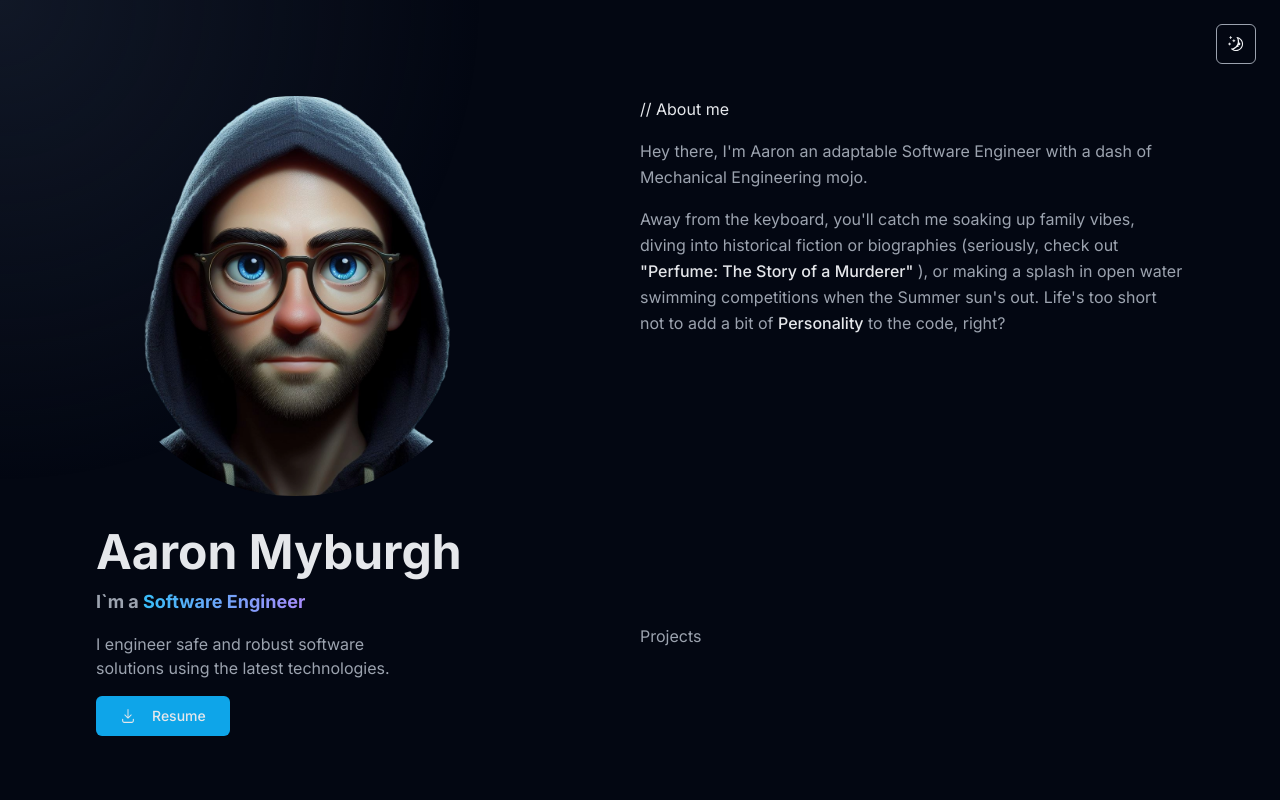
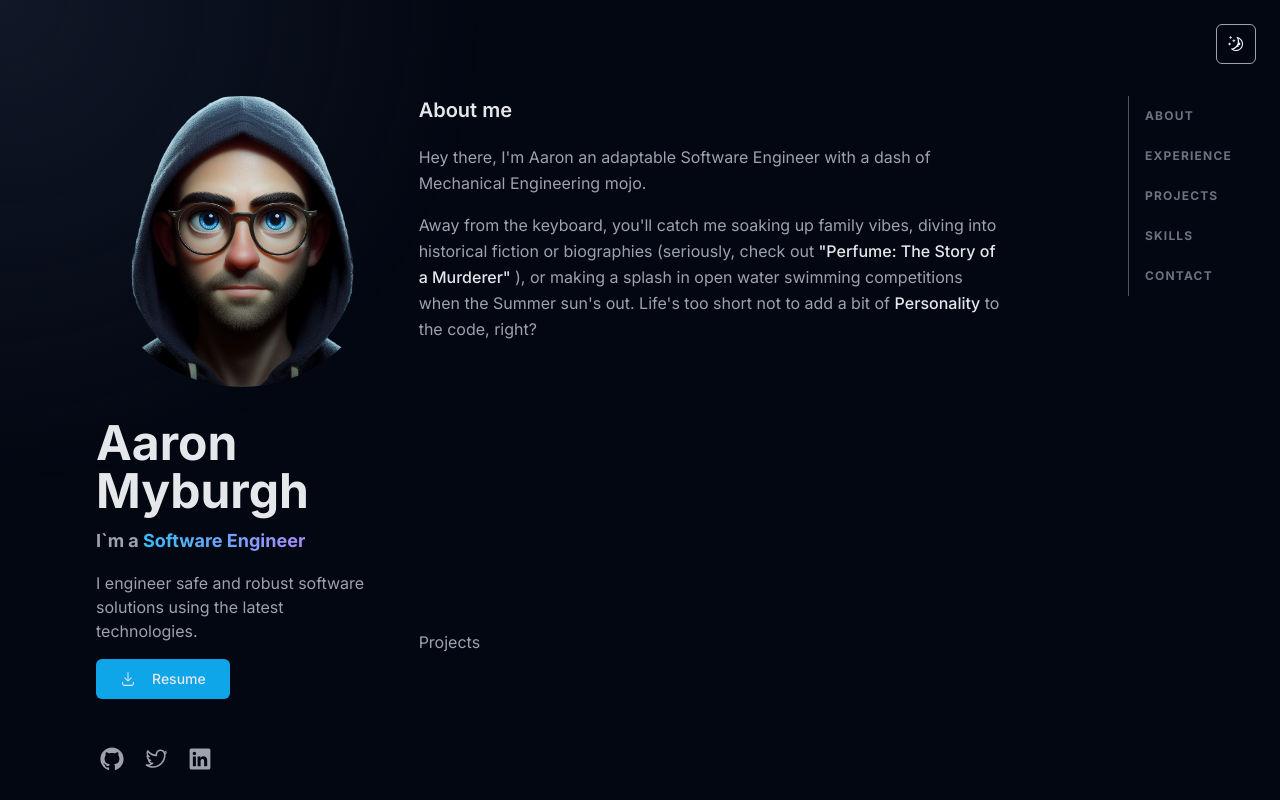
Before and after one commit to amyburgh/my-site, a Next.js app: page / in a window 1280 px wide. Shown: the top 800 px of the page. Built offline with nearby package versions, Linux system fonts and the light colour scheme.

Commit message:
Refactor page layout and add navigation

```diff
--- a/app/page.tsx
+++ b/app/page.tsx
@@ -1,16 +1,25 @@
 import Aside from '@/components/Aside';
 import Main from '@/components/Main';
+import Nav from '@/components/Nav';
 
 export default function Home() {
   return (
     <>
-      <div className='relative mx-auto flex h-[3000px] min-h-screen max-w-screen-xl flex-col px-6 py-12 md:flex-row md:px-12 md:py-20 lg:px-24 lg:py-24'>
-        <div className='w-1/2'>
-          <Aside />
+      {/* <div className='relative mx-auto flex h-[3000px] min-h-screen max-w-screen-2xl flex-col px-6 py-12 md:flex-row md:px-12 md:py-20 lg:px-24 lg:py-24'> */}
+      <div className='relative mx-auto flex h-[3000px] min-h-screen max-w-screen-xl'>
+        <div className='flex gap-8 px-24 py-24'>
+          <div className='w-2/6'>
+            <Aside />
+          </div>
+          <div className='w-4/6'>
+            <Main />
+          </div>
         </div>
-        <div className='w-1/2'>
-          <Main />
-        </div>
+        <aside className='hidden lg:block'>
+          <div className='sticky top-0 px-8 pt-24'>
+            <Nav />
+          </div>
+        </aside>
       </div>
     </>
   );
--- a/components/About.tsx
+++ b/components/About.tsx
@@ -1,5 +1,6 @@
 import React from 'react';
 import Personality from './Personality';
+import { Link2Icon } from '@radix-ui/react-icons';
 
 const About: React.FC = () => {
   return (
@@ -8,7 +9,25 @@ const About: React.FC = () => {
       className='mb-16 scroll-mt-16 md:mb-24 lg:mb-36 lg:scroll-mt-24'
       aria-label='about me'
     >
-      <h1 className='mb-4 text-gray-200'>{'// About me'}</h1>
+      {/* <h1 className='mb-4 text-gray-200'>{'// About me'}</h1> */}
+
+      <h3
+        className='not-prose mb-5 flex whitespace-pre-wrap text-xl font-semibold text-gray-200'
+        id='setting-the-maximum-width'
+      >
+        <a
+          className='group relative border-none lg:-ml-2 lg:pl-2'
+          href='#setting-the-maximum-width'
+        >
+          <div className='absolute -ml-8 hidden items-center border-0 opacity-0 group-hover:opacity-100 group-focus:opacity-100 lg:flex'>
+            <div className='flex h-6 w-6 items-center justify-center rounded-md text-slate-400 shadow-sm ring-1 ring-slate-900/5 hover:text-slate-700 hover:shadow hover:ring-slate-900/10 dark:bg-slate-700 dark:text-slate-300 dark:shadow-none dark:ring-0'>
+              <Link2Icon className='' aria-hidden='true' />
+            </div>
+          </div>
+          About me
+        </a>
+      </h3>
+
       <p className='mb-4'>
         Hey there, I&apos;m Aaron an adaptable Software Engineer with a dash of
         Mechanical Engineering mojo.
--- a/components/Aside.tsx
+++ b/components/Aside.tsx
@@ -1,6 +1,5 @@
 import React from 'react';
 import ProfileImage from './ProfileImage';
-import Nav from './Nav';
 import Socials from './Socials';
 import { Button } from '@/components/ui/button';
 import { DownloadIcon } from '@radix-ui/react-icons';
@@ -18,22 +17,15 @@ const Aside = () => {
           <span className='inline-block bg-gradient-to-r from-sky-400 to-violet-400 bg-clip-text text-transparent'>
             Software Engineer
           </span>
-          {/* <span className='inline-flex h-[calc(theme(fontSize.lg)*theme(lineHeight.tight))] flex-col overflow-hidden text-sky-400'>
-          <ul className='block animate-text-slide-2 text-left leading-tight [&_li]:block'>
-            <li>Software Engineer</li>
-            <li>Mechanical Engineer</li>
-            <li aria-hidden='true'>Software Engineer</li>
-          </ul>
-        </span> */}
         </h2>
         <p className='mt-4 max-w-xs leading-normal'>
           I engineer safe and robust software solutions using the latest
           technologies.
         </p>
-        <Button className='to my-4 w-fit bg-sky-500 px-6 text-gray-200 hover:bg-gradient-to-l hover:from-violet-500'>
+        <Button className='my-4 w-fit bg-sky-500 px-6 text-gray-200 hover:bg-gradient-to-l hover:from-violet-500'>
+          {/* <Button className='my-4 w-fit border border-sky-500 bg-gray-200/10 px-6 text-gray-200 hover:bg-sky-500 hover:bg-gradient-to-l hover:from-violet-400'> */}
           <DownloadIcon className='mr-2 h-4 w-4' /> Resume
         </Button>
-        <Nav />
         <Socials />
       </aside>
     </>
--- a/components/Nav.tsx
+++ b/components/Nav.tsx
@@ -3,17 +3,17 @@ import Link from 'next/link';
 
 const Nav: React.FC = () => {
   return (
-    <nav className='hidden lg:block' aria-label='In-page jump links'>
-      <ul className='mt-16 w-max border-l border-gray-600 px-4'>
+    <nav className='' aria-label='In-page jump links'>
+      <ul className='w-max border-l border-gray-600 px-4'>
         {['about', 'experience', 'projects', 'skills', 'contact'].map(
           (item) => (
-            <li key={item}>
+            <li key={item} className='relative'>
               <Link
                 className='active group flex items-center py-3'
                 href={`#${item}`}
               >
                 {/* TODO: Remove this group focus indicator */}
-                <div className='nav-indicator absolute -left-px h-6 w-[2px] bg-sky-400 opacity-0 group-hover:opacity-100 group-focus:opacity-100'></div>
+                <div className='nav-indicator absolute -left-[17px] h-6 w-[1px] bg-gray-200 opacity-0 group-hover:opacity-100 group-focus:opacity-100'></div>
                 {/* <span className='nav-indicator mr-4 h-px w-8 bg-slate-600 transition-all group-hover:w-16 group-hover:bg-slate-200 group-focus-visible:w-16 group-focus-visible:bg-slate-200 motion-reduce:transition-none'></span> */}
                 <span className='nav-text text-xs font-bold uppercase tracking-widest text-gray-500 group-hover:text-gray-200 group-focus:text-gray-200 group-focus-visible:text-gray-200'>
                   {item}
--- a/components/Socials.tsx
+++ b/components/Socials.tsx
@@ -27,7 +27,7 @@ const socials = [
 
 const Socials: React.FC = () => {
   return (
-    <div>
+    <div className=''>
       <ul className='ml-1 mt-8 flex items-center' aria-label='Social media'>
         <li className='mr-5 text-xs'>
           <a
```
